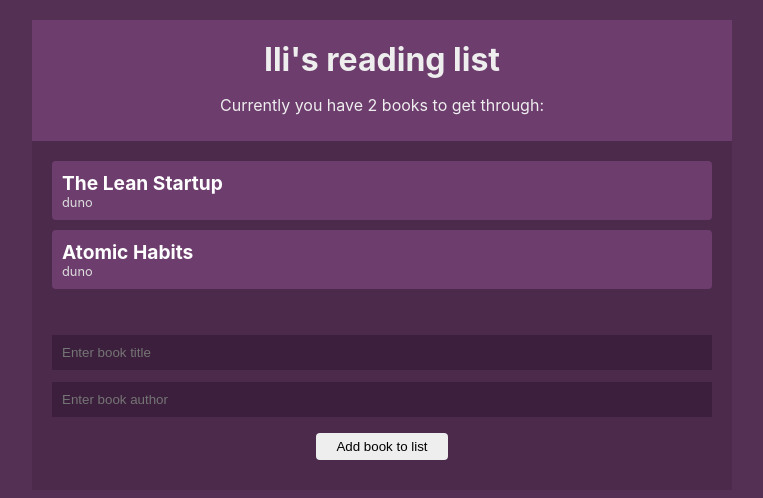
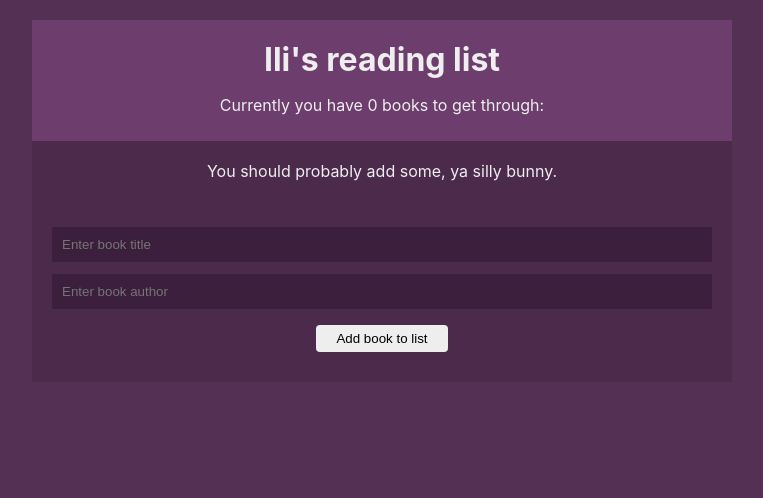
Before and after one commit to xipascu/simpleBooklist, a React (Create React App) app: page / in a window 1280 px wide. Shown: the top 498 px of the page, without its empty margins (258-1021 px from the left). Built offline with nearby package versions, Linux system fonts and the light colour scheme.

Commit message:
added reducers instead of using useContext

```diff
--- a/src/components/BookDetails.js
+++ b/src/components/BookDetails.js
@@ -2,9 +2,9 @@
 import { BookContext } from '../contexts/BookContext';
 
 const BookDetails = ({ book }) => {
-  const { removeBook } = useContext(BookContext);
+  const { dispatch } = useContext(BookContext);
   return (
-    <li onClick={ ()=> removeBook(book.id) }>
+    <li onClick={ ()=> dispatch({ type: 'REMOVE_BOOK', id: book.id }) }>
       <div className="title">{ book.title }</div>
       <div className="author">{ book.author }</div>
     </li>
--- a/src/components/BookForm.js
+++ b/src/components/BookForm.js
@@ -2,13 +2,15 @@
 import { BookContext } from '../contexts/BookContext';
 
 const NewBookForm = () => {
-  const { addBook } = useContext(BookContext);
+  const { dispatch } = useContext(BookContext);
   const [title, setTitle] = useState('');
   const [author, setAuthor] = useState('');
 
   const handleSumbit = (e) => {
     e.preventDefault();
-    addBook(title, author);
+    dispatch({type: 'ADD_BOOK', book: {
+      title, author
+    }});
     setTitle('');
     setAuthor('');
   }
--- a/src/contexts/BookContext.js
+++ b/src/contexts/BookContext.js
@@ -1,23 +1,12 @@
-import React, { createContext, useState } from 'react';
-import { v1 as uuid } from 'uuid';
+import React, { createContext, useReducer } from 'react';
+import { bookReducer } from '../reducers/bookReducer';
 export const BookContext = createContext();
 
 const BookContextProvider = (props) => {
-  const [books, setBooks] = useState([
-    {title: 'The Lean Startup', author: 'duno', id:'1'},
-    {title: 'Atomic Habits', author: 'duno', id:'2'}
-  ])
-
-  const addBook = (title, author) => {
-    setBooks([...books, { title, author, id: uuid() }])
-  }
-
-  const removeBook = (id) => {
-    setBooks(books.filter(book => book.id !== id));
-  }
+  const [books, dispatch] = useReducer( bookReducer, []);
 
   return (
-    <BookContext.Provider value={{ books, addBook, removeBook }}>
+    <BookContext.Provider value={{ books, dispatch }}>
       {props.children}
     </BookContext.Provider>
   )
--- /dev/null
+++ b/src/reducers/bookReducer.js
@@ -0,0 +1,16 @@
+import { v1 as uuid } from 'uuid';
+
+export const bookReducer = (state, action) => {
+   switch(action.type) {
+     case 'ADD_BOOK':
+       return [...state, {
+         title: action.book.title,
+         author: action.book.author,
+         id: uuid()
+       }]
+      case 'REMOVE_BOOK':
+        return state.filter(book => book.id !== action.id)
+      default:
+        return state
+   }
+}
```
